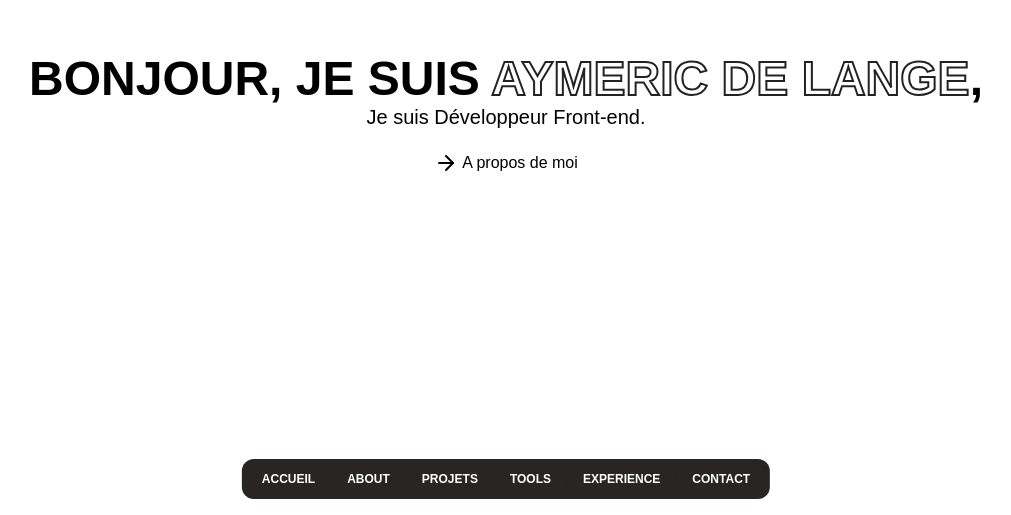
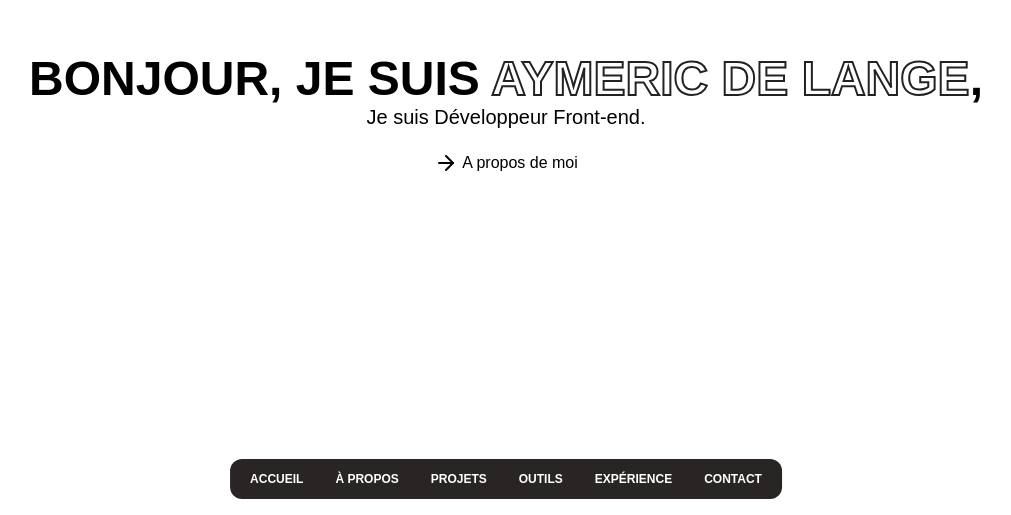
Before and after one commit to AyCoding/next-portfolio, a Next.js app: page / in a window 1280 px wide. Shown: the part 285-800 px from the top of the page, without its empty margins (134-1145 px from the left). Built offline with nearby package versions, Linux system fonts and the light colour scheme; a web font is replaced by a local one.

Commit message:
translate english to french

```diff
--- a/src/components/Aside.jsx
+++ b/src/components/Aside.jsx
@@ -6,13 +6,14 @@ import {AlignJustify} from "lucide-react";
 export default function Aside() {
     const Links = [
         {id: 0, name: "Accueil", slug: ""},
-        {id: 1, name: "About", slug: "about"},
+        {id: 1, name: "À propos", slug: "about"},
         {id: 2, name: "Projets", slug: "project"},
-        {id: 3, name: "Tools", slug: "tools"},
-        // {id: 4, name: "Stats", slug: "stats"},
-        {id: 5, name: "Experience", slug: "experience"},
+        {id: 3, name: "Outils", slug: "tools"},
+        // {id: 4, name: "Statistiques", slug: "stats"},
+        {id: 5, name: "Expérience", slug: "experience"},
         {id: 6, name: "Contact", slug: "contact"},
-    ]
+    ];
+
 
     const [nav, setNav] = useState(false)
 
```
